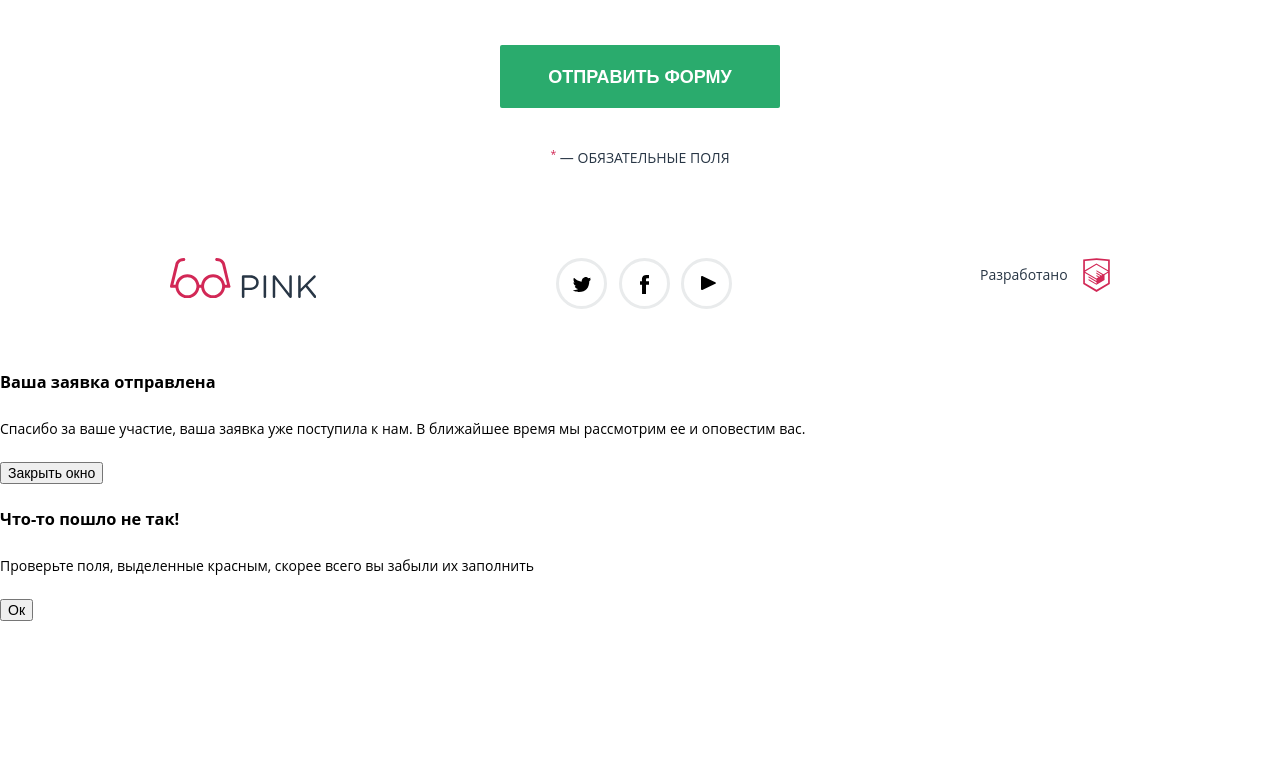
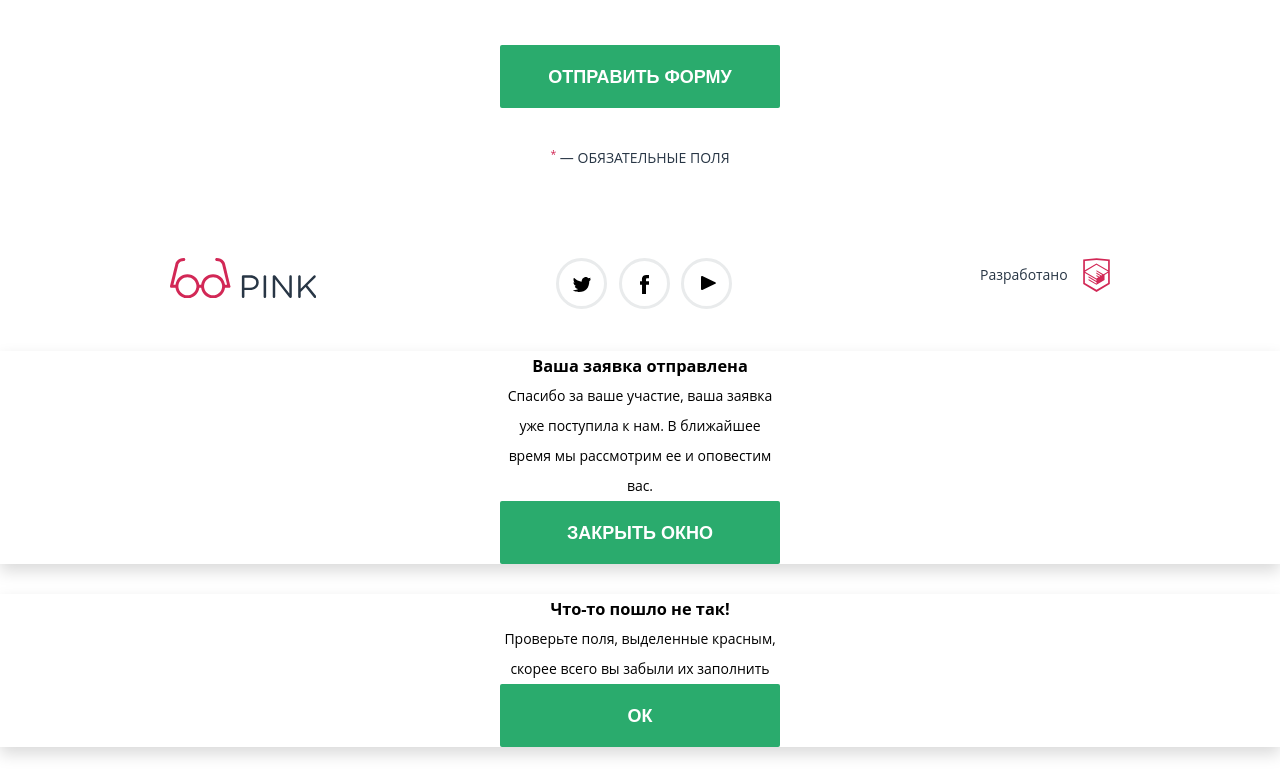
Before and after one commit to ozz-rjq/pink-adaptive, a website: page app/form.html in a window 1280 px wide. Shown: the part 2497-3274 px from the top of the page. Before the commit the page ends 3122 px from the top, so only its background shows below. Drawn offline with Linux system fonts and the light colour scheme.

Commit message:
Set modal content base styles

```diff
--- a/app/form.html
+++ b/app/form.html
@@ -202,28 +202,29 @@
 			<b>Разработано</b>
 
 			<svg xmlns="http://www.w3.org/2000/svg" width="27" height="34" viewBox="10 10 40 40"><path fill="#d22856" d="M30.2 5h-.2l-19.7 2.1v36.2l19.7 11.7 19.7-11.7v-36.2l-19.5-2.1zm17 36.8l-17.2 10.2-17.2-10.2v-14.8l17.1 10.2v1.8l-11.7-7v1.8l11.8 7.1v1.9l-11.8-7v1.8l11.8 7 11.9-7.1v-7.6l5.3-3.2v15.1zm-.1-17l-4.7 2.8-2.2 1.3-10.3-6.1v1.8l8.8 5.3h-.1l-.2.1-1.3.7-7.3-4.3v1.8l5.8 3.4-1.4.9-4.3-2.6v1.8l2.9 1.7-2.9 1.7-17-10.1 17-10.2 17.2 10zm.1-1.8l-17.3-10.2-17.1 10.2v-13.6l17.2-1.8 17.2 1.8v13.6z"/></svg>
-
 		</div>
 	</div>
 </footer>
 
-<div class="modal  modal--success">
+<section class="modal  modal--success">
 	<h3 class='modal__title'>Ваша заявка отправлена</h3>
 	<p class="modal__desc">
 		Спасибо за ваше участие, ваша заявка уже поступила к нам. В ближайшее время мы рассмотрим ее и оповестим вас.
 	</p>
 	<div class="modal__bottom">
-		<button class="modal-btn" type="button">Закрыть окно</button>
+		<button class="form-btn  modal__btn" type="button">Закрыть окно</button>
 	</div>
-</div>
+</section>
 
-<div class="modal  modal--failure">
+<section class="modal  modal--failure">
 	<h3 class='modal__title'>Что-то пошло не так!</h3>
 	<p class="modal__desc">
 		Проверьте поля, выделенные красным, скорее всего вы забыли их заполнить
 	</p>
-	<button class="modal-btn" type="button">Ок</button>
-</div>
+	<div class="modal__bottom">
+		<button class="form-btn  modal__btn" type="button">Ок</button>
+	</div>
+</section>
 
 <script src="js/no-js.js"></script>
 <script src="js/script.js"></script>
--- a/app/sass/blocks/modal.scss
+++ b/app/sass/blocks/modal.scss
@@ -0,0 +1,26 @@
+.modal{
+	width: 100%;
+	margin-bottom: 30px;
+
+	background-color: #fff;
+	box-shadow: 0px 7px 15px 0px rgba(0, 0, 0, 0.15);
+}
+
+.modal__title{
+	width: 280px;
+	margin: 0 auto;
+
+	text-align: center;
+}
+
+.modal__desc{
+	width: 280px;
+	margin: 0 auto;
+
+	text-align: center;
+}
+
+.modal__bottom{
+	width: 280px;
+	margin: 0 auto;
+}
```
Also changed, not shown: app/css/style.css, app/css/style.min.css.
